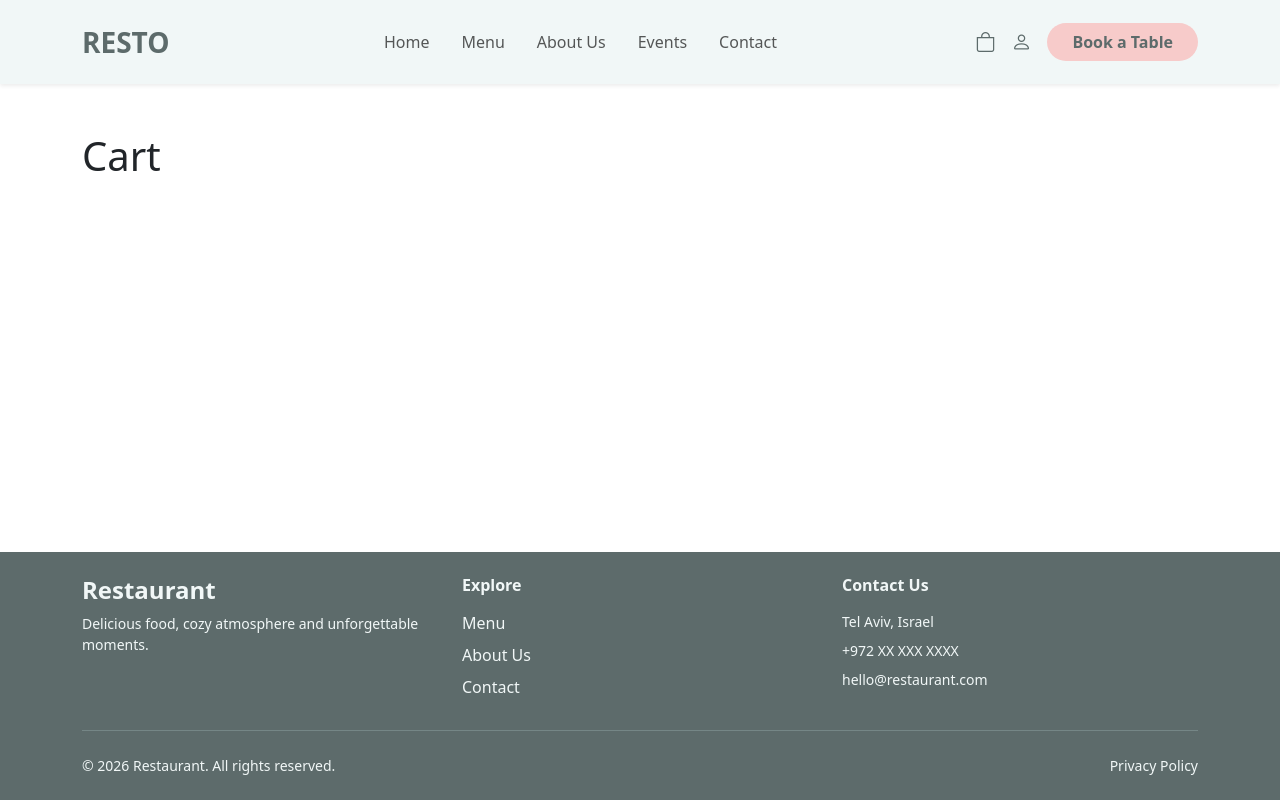
After one commit to Dariia1992/Restaurant-Website, a Django app: page /cart/ in a window 1280 px wide. The commit adds this page. Run offline with Django 5.2, Linux system fonts and the light colour scheme.

Commit message:
Added restaurant pages and navigation

```diff
--- /dev/null
+++ b/core/templates/core/cart.html
@@ -0,0 +1,9 @@
+{% extends 'base.html' %}
+
+{% block title %}Events | RESTO{% endblock %}
+
+{% block content %}
+<div class="container py-5">
+    <h1>Cart</h1>
+</div>
+{% endblock %}
--- a/core/templates/core/includes/navbar.html
+++ b/core/templates/core/includes/navbar.html
@@ -7,7 +7,7 @@
 
         <!-- Logo -->
         <a class="navbar-brand fw-bold fs-3"
-           href="/"
+           href="{% url 'home' %}"
            style="color: #5d6b6b;">
             RESTO<span style="color: #f7cbca;"></span>
         </a>
@@ -25,48 +25,72 @@
         <!-- Menu -->
         <div class="collapse navbar-collapse" id="navbarMenu">
 
-            <ul class="navbar-nav mx-auto gap-lg-4">
+            <ul class="navbar-nav mx-auto gap-lg-3">
+
                 <li class="nav-item">
-                    <a class="nav-link" href="/">Home</a>
+                    <a class="nav-link"
+                       href="{% url 'home' %}">
+                        Home
+                    </a>
                 </li>
 
                 <li class="nav-item">
-                    <a class="nav-link" href="/menu/">Menu</a>
+                    <a class="nav-link"
+                       href="{% url 'menu' %}">
+                        Menu
+                    </a>
                 </li>
 
                 <li class="nav-item">
-                    <a class="nav-link" href="/#about">About Us</a>
+                    <a class="nav-link"
+                       href="{% url 'about' %}">
+                        About Us
+                    </a>
                 </li>
 
                 <li class="nav-item">
-                    <a class="nav-link" href="/#contact">Contact</a>
+                    <a class="nav-link"
+                       href="{% url 'events' %}">
+                        Events
+                    </a>
                 </li>
+
+                <li class="nav-item">
+                    <a class="nav-link"
+                       href="{% url 'contact' %}">
+                        Contact
+                    </a>
+                </li>
+
             </ul>
 
             <!-- Actions -->
             <div class="d-flex align-items-center gap-3">
 
-                <a href="/cart/"
+                <!-- Cart -->
+                <a href="{% url 'cart' %}"
                    class="text-decoration-none fs-5"
                    style="color: #5d6b6b;"
                    aria-label="Shopping cart">
                     <i class="bi bi-bag"></i>
                 </a>
 
-                <a href="/login/"
-                   class="text-decoration-none fs-5"
-                   style="color: #5d6b6b;"
-                   aria-label="Login">
+                <!-- Login (coming later) -->
+                <span class="fs-5"
+                      style="color: #5d6b6b;"
+                      title="Login coming soon">
                     <i class="bi bi-person"></i>
-                </a>
+                </span>
 
-                <a href="/reservation/"
+                <!-- Reservation -->
+                <a href="{% url 'reservation' %}"
                    class="btn rounded-pill px-4 fw-semibold"
                    style="background-color: #f7cbca; color: #5d6b6b;">
                     Book a Table
                 </a>
 
             </div>
+
         </div>
     </div>
 </nav>
--- a/core/urls.py
+++ b/core/urls.py
@@ -2,6 +2,12 @@ from django.urls import path
 from .import views
 
 urlpatterns = [
-    path('', views.home,name='home'),
-    path('privacy_policy/',views.privacy_policy,name='privacy_policy')
+    path('', views.home, name='home'),
+    path('menu/', views.menu, name='menu'),
+    path('about/', views.about, name='about'),
+    path('contact/', views.contact, name='contact'),
+    path('reservation/', views.reservation, name='reservation'),
+    path('cart/', views.cart, name='cart'),
+    path('events/', views.events, name='events'),
+    path('privacy_policy/', views.privacy_policy, name='privacy_policy'),
 ]
--- a/core/views.py
+++ b/core/views.py
@@ -1,8 +1,34 @@
+
 from django.shortcuts import render
 
-# Create your views here.
+
 def home(request):
-    return render(request,'core/home.html')
+    return render(request, 'core/home.html')
+
+
+def menu(request):
+    return render(request, 'core/menu.html')
+
+
+def about(request):
+    return render(request, 'core/about.html')
+
+
+def contact(request):
+    return render(request, 'core/contact.html')
+
+
+def reservation(request):
+    return render(request, 'core/reservation.html')
+
+
+def cart(request):
+    return render(request, 'core/cart.html')
+
+
+def events(request):
+    return render(request, 'core/events.html')
+
 
 def privacy_policy(request):
     return render(request, 'core/privacy_policy.html')
```
Also changed, not shown: core/templates/core/about.html (added, +9 -0 lines), core/templates/core/contact.html (added, +9 -0 lines), core/templates/core/events.html (added, +9 -0 lines), core/templates/core/menu.html (added, +9 -0 lines), core/templates/core/reservation.html (added, +9 -0 lines).
